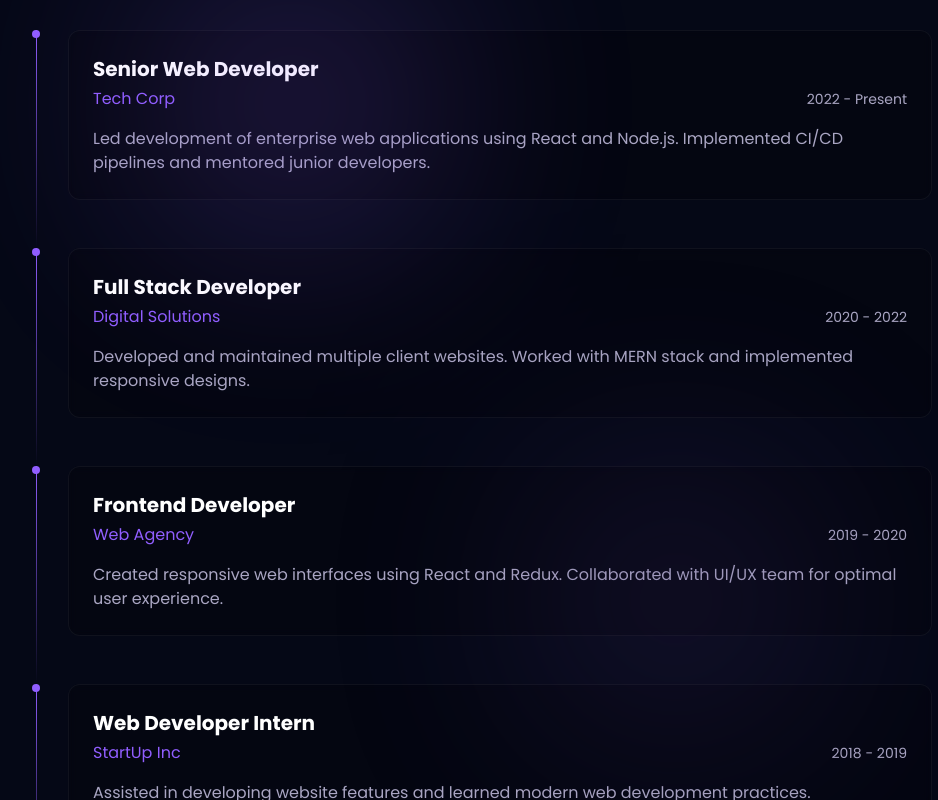
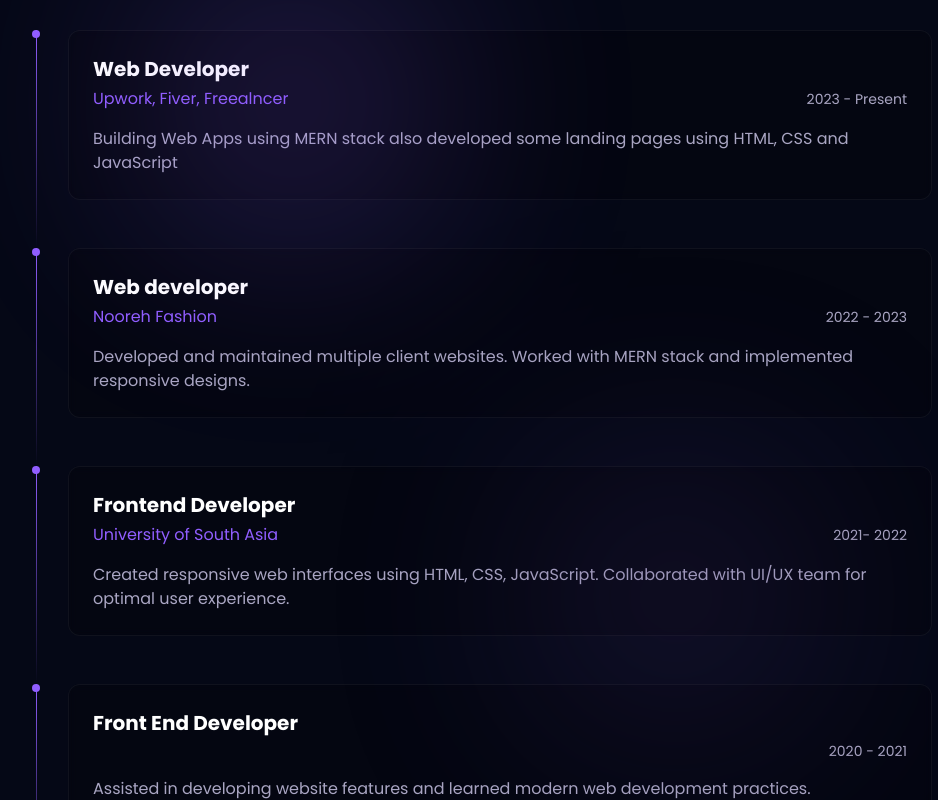
Before and after one commit to Awais142/Web_Developer_Portfolio, a React (Vite) app: page / in a window 1280 px wide. Shown: the part 1200-2000 px from the top of the page, without its empty margins (156-1094 px from the left). Built offline with nearby package versions, Linux system fonts and the light colour scheme.

Commit message:
Data Updated experiences and education

```diff
--- a/src/components/About.jsx
+++ b/src/components/About.jsx
@@ -1,6 +1,6 @@
-import { useState } from 'react';
-import { motion } from 'framer-motion';
-import { FaBriefcase, FaGraduationCap, FaCode } from 'react-icons/fa';
+import { useState } from "react";
+import { motion } from "framer-motion";
+import { FaBriefcase, FaGraduationCap, FaCode } from "react-icons/fa";
 import {
   SiJavascript,
   SiReact,
@@ -16,14 +16,15 @@
   SiTypescript,
   SiRedux,
   SiExpress,
-  SiFirebase
-} from 'react-icons/si';
+  SiFirebase,
+} from "react-icons/si";
 
 const About = () => {
-  const [activeTab, setActiveTab] = useState('experience');
+  const [activeTab, setActiveTab] = useState("experience");
 
   const technologies = {
-    description: "I specialize in full-stack development with expertise in modern web technologies. My tech stack is carefully chosen to build scalable, performant, and user-friendly applications.",
+    description:
+      "I specialize in full-stack development with expertise in modern web technologies. My tech stack is carefully chosen to build scalable, performant, and user-friendly applications.",
     stack: [
       { name: "JavaScript", icon: SiJavascript, color: "#F7DF1E" },
       { name: "React", icon: SiReact, color: "#61DAFB" },
@@ -39,74 +40,67 @@
       { name: "TypeScript", icon: SiTypescript, color: "#3178C6" },
       { name: "Redux", icon: SiRedux, color: "#764ABC" },
       { name: "Express.js", icon: SiExpress, color: "#000000" },
-      { name: "Firebase", icon: SiFirebase, color: "#FFCA28" }
-    ]
+      { name: "Firebase", icon: SiFirebase, color: "#FFCA28" },
+    ],
   };
 
   const experiences = [
     {
-      title: "Senior Web Developer",
-      company: "Tech Corp",
-      duration: "2022 - Present",
-      description: "Led development of enterprise web applications using React and Node.js. Implemented CI/CD pipelines and mentored junior developers."
+      title: "Web Developer",
+      company: "Upwork, Fiver, Freealncer",
+      duration: "2023 - Present",
+      description:
+        "Building Web Apps using MERN stack also developed some landing pages using HTML, CSS and JavaScript",
     },
     {
-      title: "Full Stack Developer",
-      company: "Digital Solutions",
-      duration: "2020 - 2022",
-      description: "Developed and maintained multiple client websites. Worked with MERN stack and implemented responsive designs."
+      title: "Web developer",
+      company: "Nooreh Fashion",
+      duration: "2022 - 2023",
+      description:
+        "Developed and maintained multiple client websites. Worked with MERN stack and implemented responsive designs.",
     },
     {
       title: "Frontend Developer",
-      company: "Web Agency",
-      duration: "2019 - 2020",
-      description: "Created responsive web interfaces using React and Redux. Collaborated with UI/UX team for optimal user experience."
+      company: "University of South Asia",
+      duration: "2021- 2022",
+      description:
+        "Created responsive web interfaces using HTML, CSS, JavaScript. Collaborated with UI/UX team for optimal user experience.",
     },
     {
-      title: "Web Developer Intern",
-      company: "StartUp Inc",
-      duration: "2018 - 2019",
-      description: "Assisted in developing website features and learned modern web development practices."
+      title: "Front End Developer",
+      company: "",
+      duration: "2020 - 2021",
+      description:
+        "Assisted in developing website features and learned modern web development practices.",
     },
     {
-      title: "Freelance Developer",
-      company: "Self-Employed",
-      duration: "2017 - 2018",
-      description: "Worked on various client projects, developing websites and web applications."
-    }
+      title: "Android Developer",
+      company: "BSM Software solutions",
+      duration: "2019 - 2020",
+      description:
+        "Worked on various client projects, developing websites and web applications.",
+    },
   ];
 
   const education = [
     {
-      title: "Master's in Computer Science",
-      institution: "Tech University",
-      duration: "2020 - 2022",
-      description: "Specialized in Web Technologies and Cloud Computing."
-    },
-    {
-      title: "Bachelor's in Software Engineering",
-      institution: "Engineering College",
+      title: "Bachelor's in Computer Science",
+      institution: "Allama Iqbal Open University",
       duration: "2016 - 2020",
-      description: "Focused on software development and web technologies."
+      description: "Specialized in Web Technologies and Cloud Computing.",
     },
     {
       title: "Web Development Certification",
       institution: "freeCodeCamp",
       duration: "2019",
-      description: "Completed comprehensive web development curriculum."
+      description: "Completed comprehensive web development curriculum.",
     },
     {
-      title: "AWS Cloud Practitioner",
-      institution: "Amazon Web Services",
-      duration: "2021",
-      description: "Certified in cloud computing fundamentals."
+      title: "MERN stack Certification",
+      institution: "Nexusberry Solutions",
+      duration: "2022",
+      description: "Advanced certification in React development.",
     },
-    {
-      title: "React Developer Certification",
-      institution: "Meta",
-      duration: "2022",
-      description: "Advanced certification in React development."
-    }
   ];
 
   const handleTabChange = (tab) => {
@@ -114,7 +108,10 @@
   };
 
   return (
-    <section className="relative w-screen min-h-screen bg-primary py-20 px-8" id="about">
+    <section
+      className="relative w-screen min-h-screen bg-primary py-20 px-8"
+      id="about"
+    >
       <div className="max-w-7xl mx-auto">
         <motion.div
           initial={{ opacity: 0 }}
@@ -126,41 +123,42 @@
           <div className="w-20 h-1 bg-[#915eff] rounded-full mb-8"></div>
 
           <p className="text-secondary text-lg max-w-3xl text-center mb-16">
-            I'm a passionate web developer with expertise in building beautiful, functional,
-            and user-friendly websites. With a strong foundation in both frontend and backend
-            development, I create seamless web experiences that engage and delight users.
+            I'm a passionate web developer with expertise in building beautiful,
+            functional, and user-friendly websites. With a strong foundation in
+            both frontend and backend development, I create seamless web
+            experiences that engage and delight users.
           </p>
 
           {/* Tabs */}
           <div className="flex flex-wrap justify-center gap-4 sm:gap-8 mb-12 relative z-10">
             <button
-              onClick={() => handleTabChange('experience')}
+              onClick={() => handleTabChange("experience")}
               className={`flex items-center gap-2 px-6 py-3 rounded-full text-lg font-semibold transition-all duration-300 cursor-pointer hover:scale-105 ${
-                activeTab === 'experience'
-                ? 'bg-[#915eff] text-white'
-                : 'bg-black/20 text-secondary hover:bg-black/30'
+                activeTab === "experience"
+                  ? "bg-[#915eff] text-white"
+                  : "bg-black/20 text-secondary hover:bg-black/30"
               }`}
             >
               <FaBriefcase className="text-xl" />
               Experience
             </button>
             <button
-              onClick={() => handleTabChange('education')}
+              onClick={() => handleTabChange("education")}
               className={`flex items-center gap-2 px-6 py-3 rounded-full text-lg font-semibold transition-all duration-300 cursor-pointer hover:scale-105 ${
-                activeTab === 'education'
-                ? 'bg-[#915eff] text-white'
-                : 'bg-black/20 text-secondary hover:bg-black/30'
+                activeTab === "education"
+                  ? "bg-[#915eff] text-white"
+                  : "bg-black/20 text-secondary hover:bg-black/30"
               }`}
             >
               <FaGraduationCap className="text-xl" />
               Education
             </button>
             <button
-              onClick={() => handleTabChange('technologies')}
+              onClick={() => handleTabChange("technologies")}
               className={`flex items-center gap-2 px-6 py-3 rounded-full text-lg font-semibold transition-all duration-300 cursor-pointer hover:scale-105 ${
-                activeTab === 'technologies'
-                ? 'bg-[#915eff] text-white'
-                : 'bg-black/20 text-secondary hover:bg-black/30'
+                activeTab === "technologies"
+                  ? "bg-[#915eff] text-white"
+                  : "bg-black/20 text-secondary hover:bg-black/30"
               }`}
             >
               <FaCode className="text-xl" />
@@ -170,7 +168,7 @@
 
           {/* Timeline and Technologies Content */}
           <div className="w-full max-w-4xl">
-            {activeTab === 'technologies' ? (
+            {activeTab === "technologies" ? (
               <motion.div
                 initial={{ opacity: 0, y: 20 }}
                 animate={{ opacity: 1, y: 0 }}
@@ -189,17 +187,25 @@
                       transition={{ duration: 0.5, delay: index * 0.1 }}
                       className="flex flex-col items-center gap-2 group"
                     >
-                      <div className="w-16 h-16 flex items-center justify-center rounded-xl bg-black/20 backdrop-blur-sm border border-white/5
-                        group-hover:border-[#915eff]/20 transition-all duration-300 group-hover:scale-110">
-                        <tech.icon className="text-4xl" style={{ color: tech.color }} />
+                      <div
+                        className="w-16 h-16 flex items-center justify-center rounded-xl bg-black/20 backdrop-blur-sm border border-white/5
+                        group-hover:border-[#915eff]/20 transition-all duration-300 group-hover:scale-110"
+                      >
+                        <tech.icon
+                          className="text-4xl"
+                          style={{ color: tech.color }}
+                        />
                       </div>
-                      <span className="text-secondary text-sm">{tech.name}</span>
+                      <span className="text-secondary text-sm">
+                        {tech.name}
+                      </span>
                     </motion.div>
                   ))}
                 </div>
               </motion.div>
             ) : (
-              (activeTab === 'experience' ? experiences : education).map((item, index) => (
+              (activeTab === "experience" ? experiences : education).map(
+                (item, index) => (
                   <motion.div
                     key={index}
                     initial={{ opacity: 0, y: 20 }}
@@ -215,15 +221,22 @@
 
                     {/* Content */}
                     <div className="bg-black/20 rounded-xl p-6 backdrop-blur-sm border border-white/5 hover:border-[#915eff]/20 transition-all duration-300">
-                    <h3 className="text-white text-xl font-bold mb-1">{item.title}</h3>
+                      <h3 className="text-white text-xl font-bold mb-1">
+                        {item.title}
+                      </h3>
                       <div className="flex flex-col sm:flex-row sm:justify-between sm:items-center gap-2 mb-4">
-                      <span className="text-[#915eff]">{item.company || item.institution}</span>
-                      <span className="text-secondary text-sm">{item.duration}</span>
+                        <span className="text-[#915eff]">
+                          {item.company || item.institution}
+                        </span>
+                        <span className="text-secondary text-sm">
+                          {item.duration}
+                        </span>
                       </div>
                       <p className="text-secondary">{item.description}</p>
                     </div>
                   </motion.div>
-              ))
+                )
+              )
             )}
           </div>
         </motion.div>
--- a/src/index.css
+++ b/src/index.css
@@ -16,7 +16,6 @@
   -webkit-font-smoothing: antialiased;
   -moz-osx-font-smoothing: grayscale;
 }
-
 a {
   font-weight: 500;
   color: #646cff;
```
Lines whose indentation alone changed are shown as unchanged.
